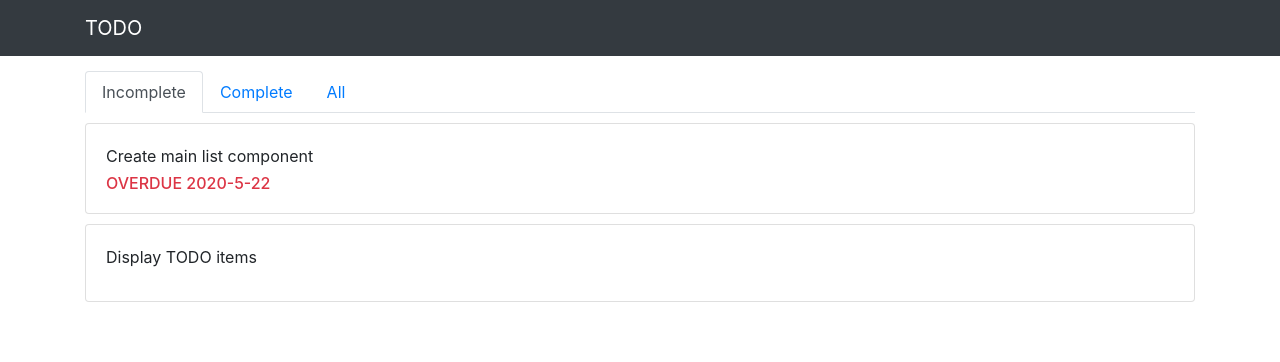
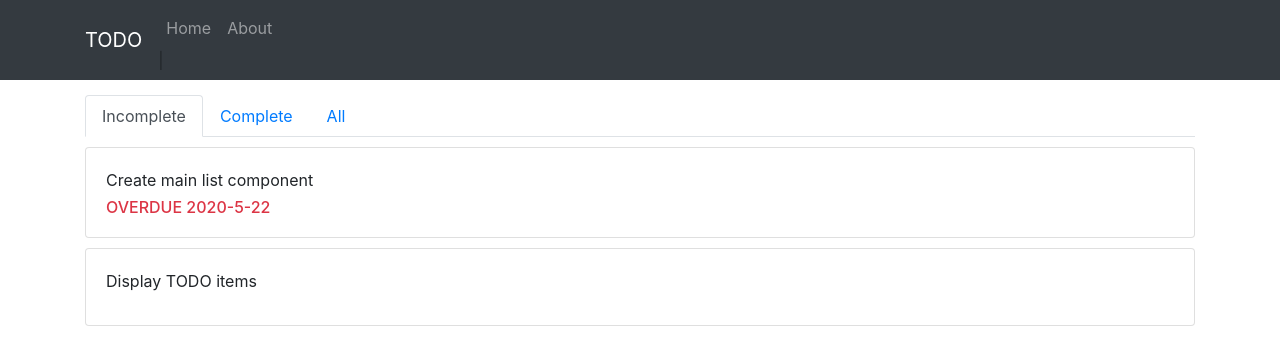
Before and after one commit to sametemek/VueLearning, a Vue app in the folder src/todo/: page / in a window 1280 px wide. Shown: the top 362 px of the page. Built offline with nearby package versions, Linux system fonts and the light colour scheme.

Commit message:
Vue Router Basics

```diff
--- a/src/todo/package.json
+++ b/src/todo/package.json
@@ -11,10 +11,12 @@
     "core-js": "^3.6.4",
     "jquery": "^3.4.1",
     "popper.js": "^1.16.1",
-    "vue": "^2.6.11"
+    "vue": "^2.6.11",
+    "vue-router": "^3.1.5"
   },
   "devDependencies": {
     "@vue/cli-plugin-babel": "~4.2.0",
+    "@vue/cli-plugin-router": "^4.2.3",
     "@vue/cli-service": "~4.2.0",
     "vue-template-compiler": "^2.6.11"
   }
--- a/src/todo/src/App.vue
+++ b/src/todo/src/App.vue
@@ -1,13 +1,25 @@
 <template>
   <!-- Komponent in tasarımı burada bulunur. -->
   <div id="app">
-    <nav class="navbar navbar-dark bg-dark">
+    <nav class="navbar navbar-dark navbar-expand-lg bg-dark">
       <div class="container">
         <a href class="navbar-brand">TODO</a>
+        <div class="navbar-collapse">
+          <ul class="navbar-nav">
+            <li class="nav-item">
+              <router-link class="nav-link" to="/">Home</router-link> |
+            </li>
+            <li class="nav-item">
+              <router-link class="nav-link" to="/about">About</router-link>
+            </li>
+          </ul>
+        </div>
+
+
       </div>
     </nav>
     <div class="container">
-      <TodoList :todos="todos" />
+          <router-view/>
     </div>
   </div>
 </template>
@@ -16,25 +28,7 @@
 import TodoList from "./components/TodoList.vue";
 /* Komponent in davranışı, yani işlevleri burada bulunur. */
 export default {
-  name: "App",
-  components: { TodoList },
-  data() {
-    return {
-      todos: [
-        {
-          title: "Setup environment",
-          dueDate: new Date(2020, 2, 22),
-          isCompleted: true
-        },
-        {
-          title: "Create main list component",
-          dueDate: new Date(2020, 4, 22),
-          isCompleted: false
-        },
-        { title: "Display TODO items", isCompleted: undefined }
-      ]
-    };
-  }
+  name: "App"
 };
 </script>
 
--- a/src/todo/src/main.js
+++ b/src/todo/src/main.js
@@ -2,9 +2,11 @@ import Vue from 'vue'
 import App from './App.vue'
 import 'bootstrap';
 import 'bootstrap/dist/css/bootstrap.min.css';
+import router from './router'
 
 Vue.config.productionTip = false
 
 new Vue({
-  render: h => h(App),
+  router,
+  render: h => h(App)
 }).$mount('#app')
--- /dev/null
+++ b/src/todo/src/router/index.js
@@ -0,0 +1,27 @@
+import Vue from 'vue'
+import VueRouter from 'vue-router'
+import Home from '../views/Home.vue'
+
+Vue.use(VueRouter)
+
+const routes = [
+  {
+    path: '/',
+    name: 'Home',
+    component: Home
+  },
+  {
+    path: '/about',
+    name: 'About',
+    // route level code-splitting
+    // this generates a separate chunk (about.[hash].js) for this route
+    // which is lazy-loaded when the route is visited.
+    component: () => import(/* webpackChunkName: "about" */ '../views/About.vue')
+  }
+]
+
+const router = new VueRouter({
+  routes
+})
+
+export default router
--- /dev/null
+++ b/src/todo/src/views/About.vue
@@ -0,0 +1,5 @@
+<template>
+  <div class="about">
+    <h1>This is an about page</h1>
+  </div>
+</template>
--- /dev/null
+++ b/src/todo/src/views/Home.vue
@@ -0,0 +1,32 @@
+<template>
+  <div class="home">
+          <TodoList :todos="todos" />
+  </div>
+</template>
+
+<script>
+// @ is an alias to /src
+import TodoList from './../components/TodoList.vue'
+
+export default {
+  name: 'Home',
+  components: { TodoList },
+  data() {
+    return {
+      todos: [
+        {
+          title: "Setup environment",
+          dueDate: new Date(2020, 2, 22),
+          isCompleted: true
+        },
+        {
+          title: "Create main list component",
+          dueDate: new Date(2020, 4, 22),
+          isCompleted: false
+        },
+        { title: "Display TODO items", isCompleted: undefined }
+      ]
+    };
+  }
+}
+</script>
```
Also changed, not shown: 1 other file (tests, documents, lock files or other folders).
